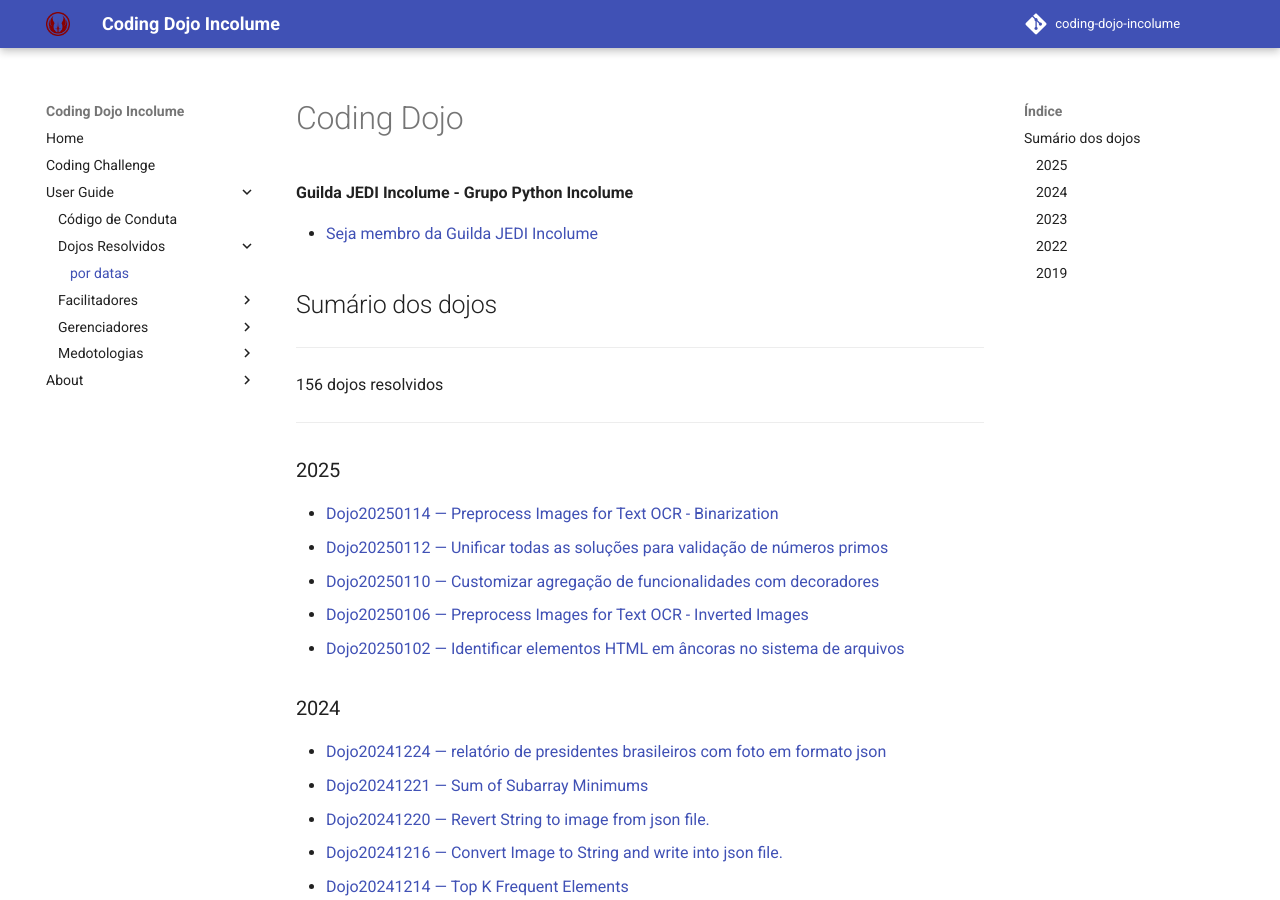
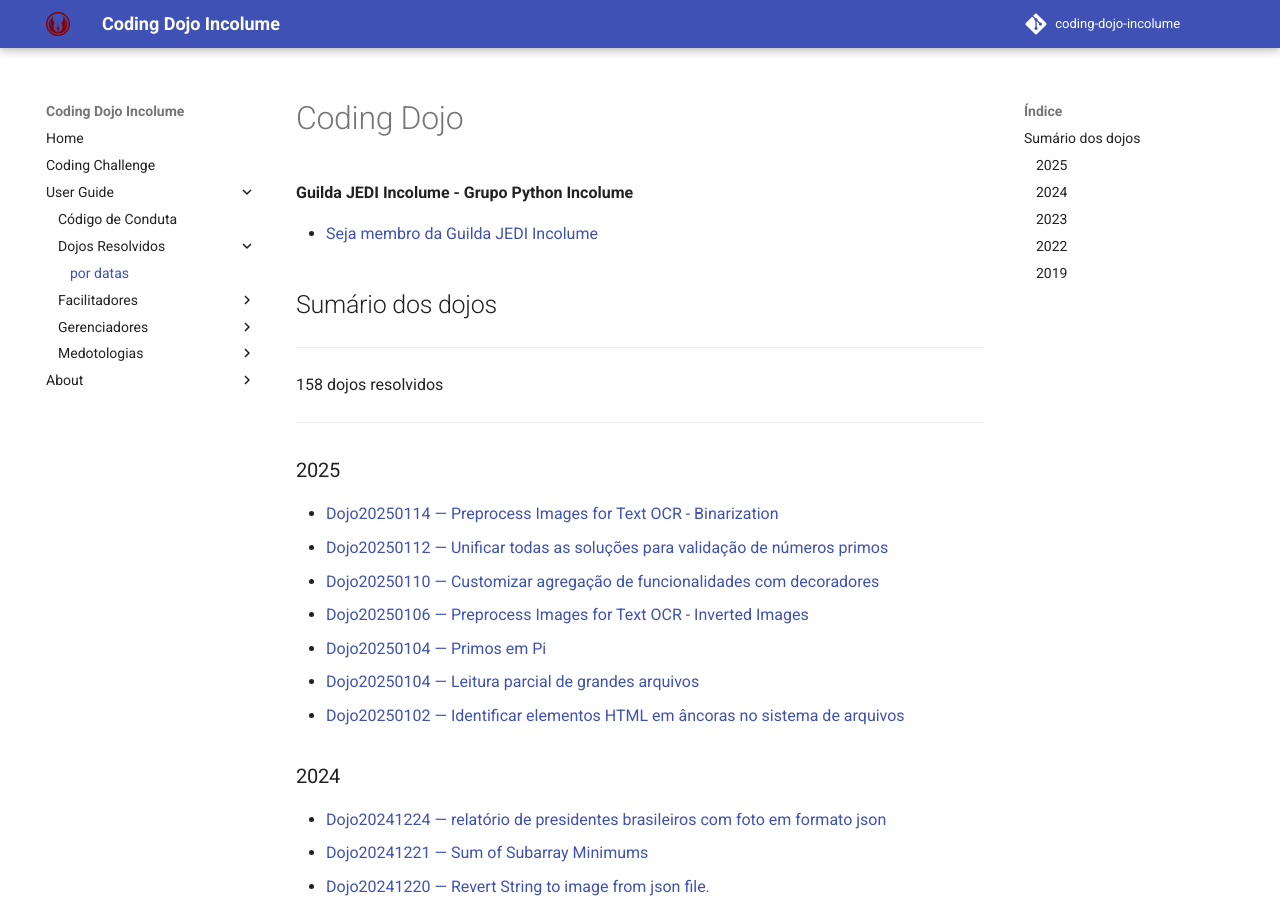
Before and after one commit to incolume-jedi/coding-dojo, an MkDocs documentation site: the page built from docs/user_guide/dojos-resolvidos.md, in a window 1280 px wide and 900 px high. Built offline with MkDocs 1.6.1 and Material for MkDocs 9.7.7, drawn with Linux system fonts in a browser that asks for light colours; comment, search, counter and statistics services are not loaded.

```diff
--- a/docs/user_guide/dojos-resolvidos.md
+++ b/docs/user_guide/dojos-resolvidos.md
@@ -8,7 +8,7 @@
 
 ---
 
-156 dojos resolvidos
+158 dojos resolvidos
 
 ---
 
@@ -20,6 +20,8 @@
  - [Dojo20250112 &#8212; Unificar todas as soluções para validação de números primos](https://github.com/incolume-jedi/coding-dojo/tree/dev/incolume/py/coding_dojo_jedi/dojo20250112/README.md){:target="_blank"}
  - [Dojo20250110 &#8212; Customizar agregação de funcionalidades com decoradores](https://github.com/incolume-jedi/coding-dojo/tree/dev/incolume/py/coding_dojo_jedi/dojo20250110/README.md){:target="_blank"}
  - [Dojo20250106 &#8212; Preprocess Images for Text OCR - Inverted Images](https://github.com/incolume-jedi/coding-dojo/tree/dev/incolume/py/coding_dojo_jedi/dojo20250106/README.md){:target="_blank"}
+ - [Dojo20250104 &#8212; Primos em Pi](https://github.com/incolume-jedi/coding-dojo/tree/dev/incolume/py/coding_dojo_jedi/dojo20250104/primos_em_pi.md){:target="_blank"}
+ - [Dojo20250104 &#8212; Leitura parcial de grandes arquivos](https://github.com/incolume-jedi/coding-dojo/tree/dev/incolume/py/coding_dojo_jedi/dojo20250104/big_files.md){:target="_blank"}
  - [Dojo20250102 &#8212; Identificar elementos HTML em âncoras no sistema de arquivos](https://github.com/incolume-jedi/coding-dojo/tree/dev/incolume/py/coding_dojo_jedi/dojo20250102/README.md){:target="_blank"}
 
 
--- a/incolume/py/coding_dojo_jedi/version.txt
+++ b/incolume/py/coding_dojo_jedi/version.txt
@@ -1 +1 @@
-1.69.0
+1.70.0a0
--- a/pyproject.toml
+++ b/pyproject.toml
@@ -1,6 +1,6 @@
 [tool.poetry]
 name = "coding-dojo-jedi"
-version = "1.69.0"
+version = "1.70.0a0"
 description = "códigos da guilda jedi incolume"
 documentation='https://incolume-jedi.github.io/coding-dojo/'
 readme = ["README.md", "docs/index.md"]
```
Also changed, not shown: incolume/py/coding_dojo_jedi/README.md (+3 -1 lines), 2 other files.
